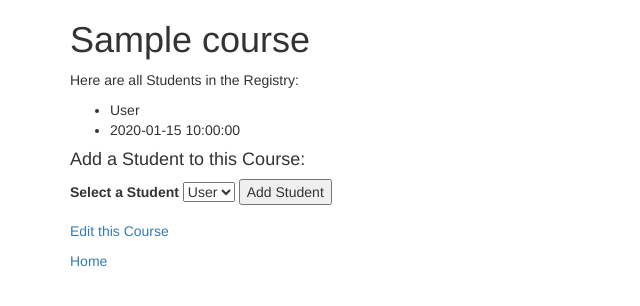
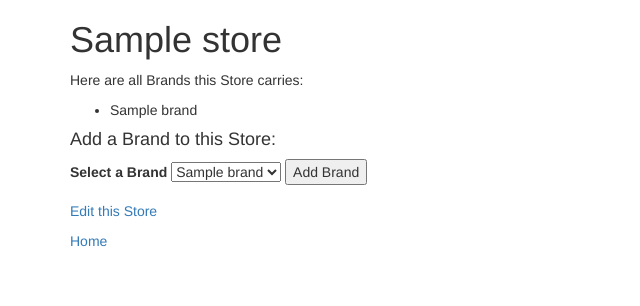
Before and after one commit to evanb2/Assessment4, a PHP site: template views/store.twig in a window 1280 px wide. Shown: the top 306 px of the page, without its empty margins (0-640 px from the left). Run offline with PHP 8.4, Linux system fonts and the light colour scheme; the template is opened without the code that fills it: most values are stand-ins (such as "Sample title", 1, 10 or a date in 2020); some libraries are stand-ins or nearby versions.

```diff
--- a/views/store.twig
+++ b/views/store.twig
@@ -1,35 +1,34 @@
 <html>
 <head>
-  <title>University of Life Registrar</title>
+  <title>Shoe Store Database</title>
   <link rel='stylesheet' href='https://maxcdn.bootstrapcdn.com/bootstrap/3.3.1/css/bootstrap.min.css'>
 </head>
 <body>
   <div class='container'>
-    <h1>{{ course.getName }}</h1>
+    <h1>{{ store.getStorename }}</h1>
 
-    {% if students is not empty %}
-      <p>Here are all Students in the Registry:</p>
+    {% if brands is not empty %}
+      <p>Here are all Brands this Store carries:</p>
       <ul>
-        {% for student in students %}
-          <li>{{ student.getFullname }}</li>
-          <li>{{ student.getEnrollDate }}</li>
+        {% for brand in brands %}
+          <li>{{ brand.getBrandname }}</li>
         {% endfor %}
       </ul>
     {% endif %}
 
-    <h4>Add a Student to this Course:</h4>
+    <h4>Add a Brand to this Store:</h4>
 
-    <form action='/add_students' method='post'>
-      <input id='course_id' name='course_id' type='hidden' value='{{ course.getId }}'>
-      <label for='course_id'>Select a Student</label>
-      <select id='student_id' name='student_id' type='text'>
-        {% for student in all_students %}
-          <option value='{{ student.getId }}'>{{ student.getFullname }}</option>
+    <form action='/add_brands' method='post'>
+      <input id='store_id' name='store_id' type='hidden' value='{{ store.getId }}'>
+      <label for='store_id'>Select a Brand</label>
+      <select id='brand_id' name='brand_id' type='text'>
+        {% for brand in all_brands %}
+          <option value='{{ brand.getId }}'>{{ brand.getBrandname }}</option>
         {% endfor %}
       </select>
-      <button type='submit'>Add Student</button>
+      <button type='submit'>Add Brand</button>
     </form>
-    <p><a href='/courses/{{ course.getId }}/edit'>Edit this Course</a></p>
+    <p><a href='/stores/{{ store.getId }}/edit'>Edit this Store</a></p>
     <p><a href='/'>Home</a></p>
   </div>
 </body>
```
Also changed, not shown: app/app.php (+4 -3 lines).
